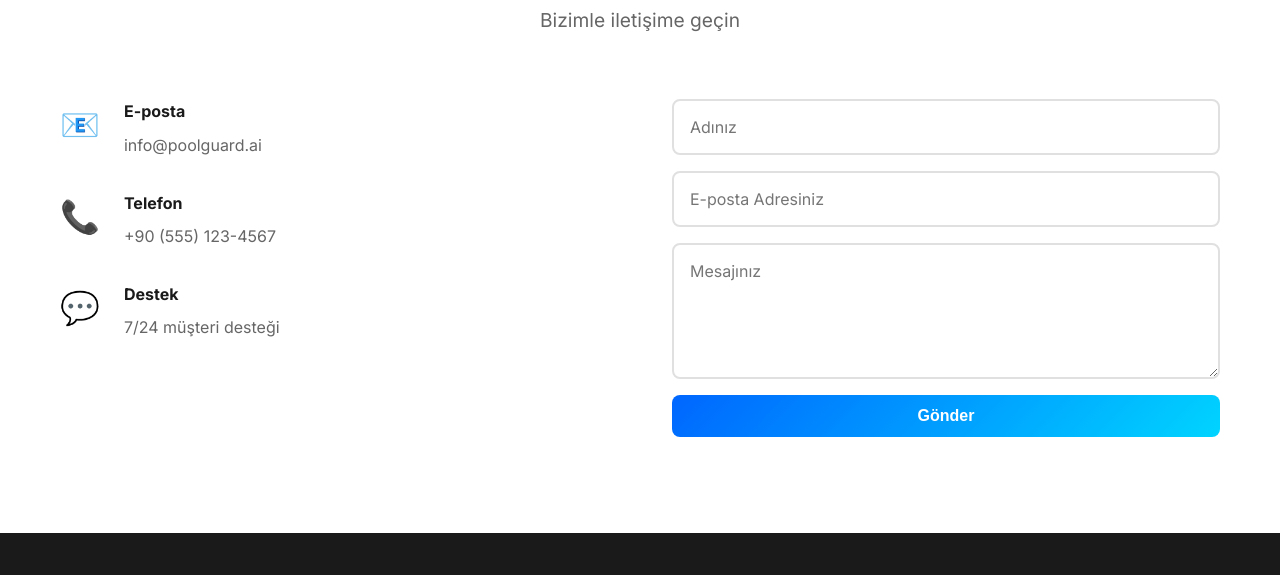
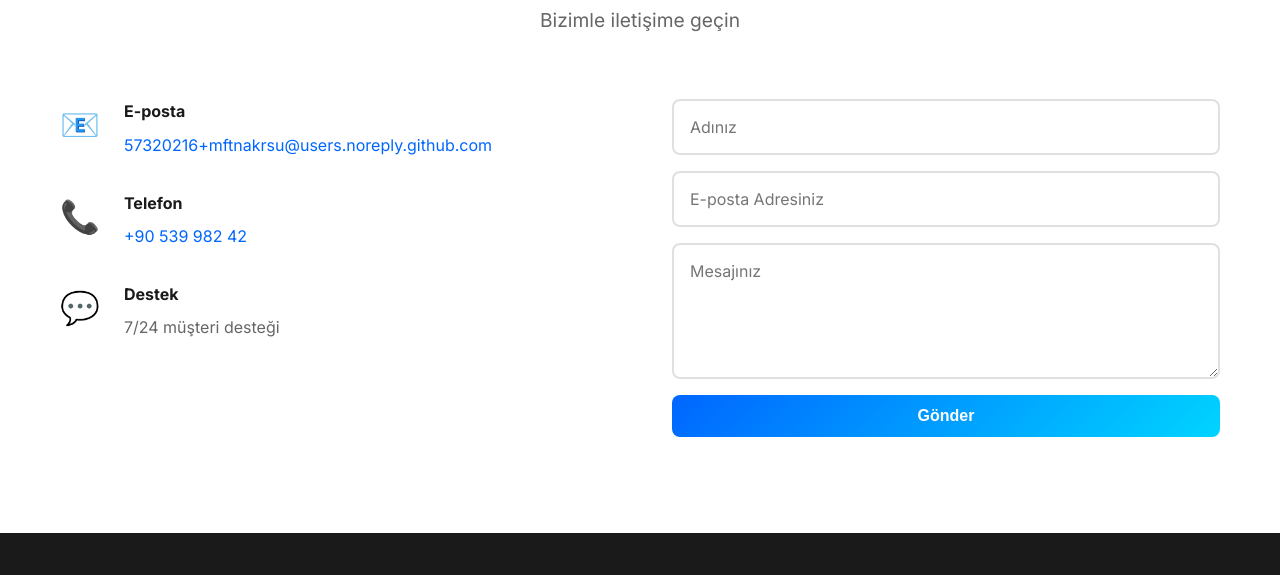
Before and after one commit to mftnakrsu/yolo_pool, a plain HTML site: page index.html in a window 1280 px wide. Shown: the part 7820-8395 px from the top of the page. Drawn offline with Linux system fonts and the light colour scheme.

Commit message:
Update contact information with real email and phone number

```diff
--- a/index.html
+++ b/index.html
@@ -417,14 +417,14 @@
                         <div class="contact-icon">📧</div>
                         <div>
                             <h4>E-posta</h4>
-                            <p>info@poolguard.ai</p>
+                            <p><a href="mailto:57320216+mftnakrsu@users.noreply.github.com">57320216+mftnakrsu@users.noreply.github.com</a></p>
                         </div>
                     </div>
                     <div class="contact-item">
                         <div class="contact-icon">📞</div>
                         <div>
                             <h4>Telefon</h4>
-                            <p>+90 (555) 123-4567</p>
+                            <p><a href="tel:+9053998242">+90 539 982 42</a></p>
                         </div>
                     </div>
                     <div class="contact-item">
--- a/styles.css
+++ b/styles.css
@@ -719,6 +719,17 @@ body {
     color: var(--text-light);
 }
 
+.contact-item a {
+    color: var(--primary-color);
+    text-decoration: none;
+    transition: color 0.3s;
+}
+
+.contact-item a:hover {
+    color: var(--primary-dark);
+    text-decoration: underline;
+}
+
 .contact-form {
     display: flex;
     flex-direction: column;
```
